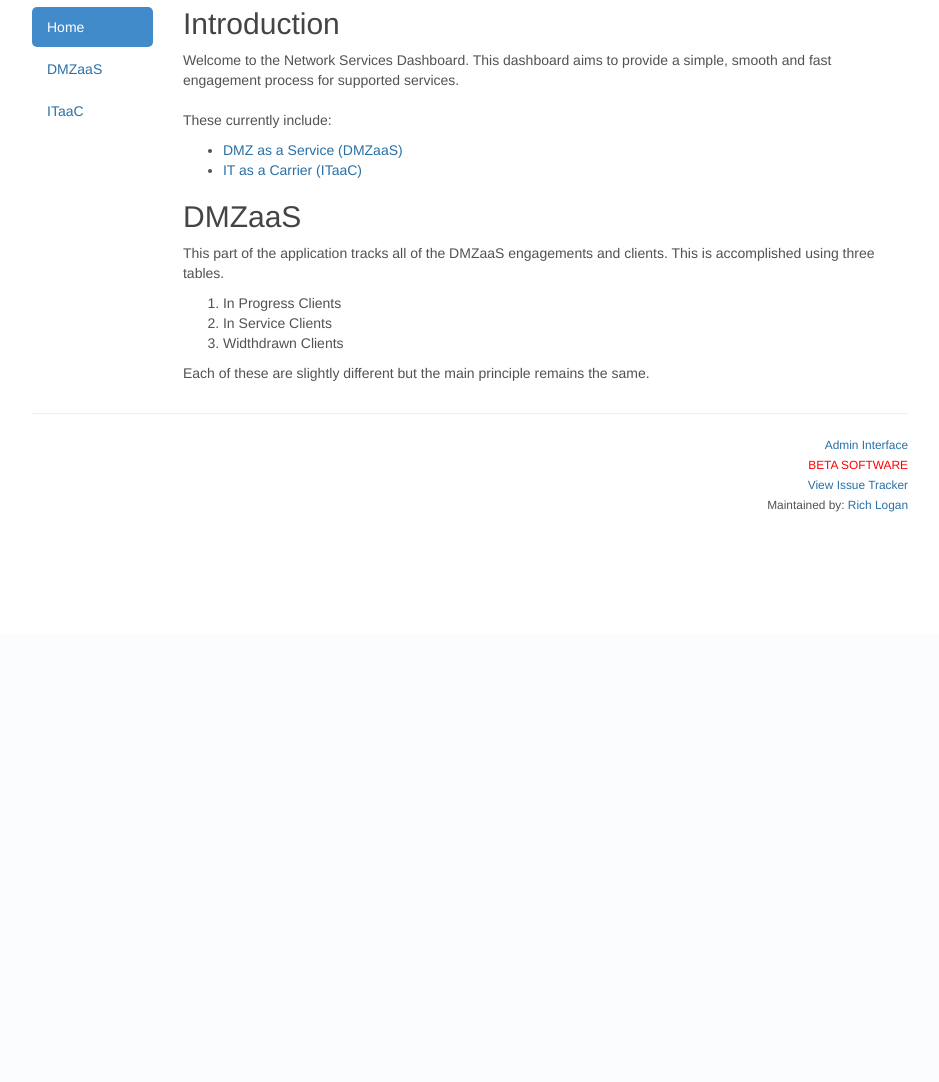
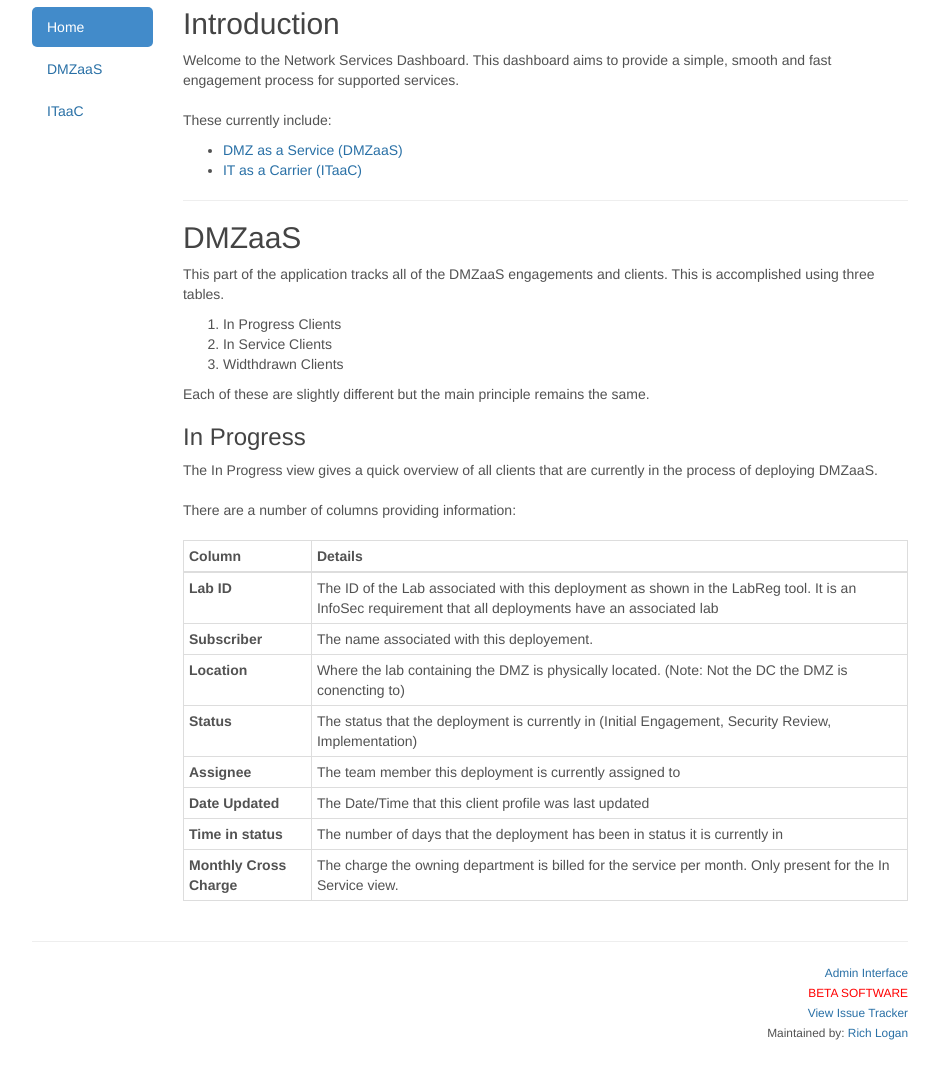
Before and after one commit to chochoa/NetworkServicesDashboard, a Flask app: page /help in a window 1280 px wide. Shown: the part 166-1248 px from the top of the page, without its empty margins (170-1109 px from the left). Before the commit the page ends 678 px from the top, so only its background shows below. Run offline with Flask 2, Linux system fonts and the light colour scheme; some libraries are stand-ins or nearby versions.

Commit message:
helpPages

```diff
--- a/networkServicesDashboard/templates/help/help.html
+++ b/networkServicesDashboard/templates/help/help.html
@@ -25,6 +25,8 @@
 				</p>
 			</div>
 
+			<hr />
+
 			<div id="dmzaas">
 				<h2>DMZaaS</h2>
 
@@ -37,6 +39,53 @@
 					</ol>
 
 					Each of these are slightly different but the main principle remains the same.
+
+					<h3>In Progress</h3>
+
+					The In Progress view gives a quick overview of all clients that are currently in the process of deploying DMZaaS.<br /><br />
+
+					There are a number of columns providing information:<br /><br />
+
+					<table class="table table-bordered table-condensed">
+						<thead>
+							<th>Column</th>
+							<th>Details</th>
+						</thead>
+						<tbody>
+							<tr>
+								<td><strong>Lab ID</strong></td>
+								<td>The ID of the Lab associated with this deployment as shown in the LabReg tool. It is an InfoSec requirement that all deployments have an associated lab</td>
+							</tr>
+							<tr>
+								<td><strong>Subscriber</strong></td>
+								<td>The name associated with this deployement.</td>
+							</tr>
+							<tr>
+								<td><strong>Location</strong></td>
+								<td>Where the lab containing the DMZ is physically located. (Note: Not the DC the DMZ is conencting to)</td>
+							</tr>
+							<tr>
+								<td><strong>Status</strong></td>
+								<td>The status that the deployment is currently in (Initial Engagement, Security Review, Implementation)</td>
+							</tr>
+							<tr>
+								<td><strong>Assignee</strong></td>
+								<td>The team member this deployment is currently assigned to</td>
+							</tr>
+							<tr>
+								<td><strong>Date Updated</strong></td>
+								<td>The Date/Time that this client profile was last updated</td>
+							</tr>
+							<tr>
+								<td><strong>Time in status</strong></td>
+								<td>The number of days that the deployment has been in status it is currently in</td>
+							</tr>
+							<tr>
+								<td><strong>Monthly Cross Charge</strong></td>
+								<td>The charge the owning department is billed for the service per month. Only present for the In Service view.</td>
+							</tr>
+						</tbody>
+					</table>
 				</p>
 			</div>
 		</div>
--- a/networkServicesDashboard/templates/template.html
+++ b/networkServicesDashboard/templates/template.html
@@ -3,8 +3,6 @@
   <head>
     {% block head %}
       <link rel="stylesheet" type="text/css" href="/static/css/bootstrap.min.css">
-      <script type="text/javascript" src="/static/js/Chart.js"></script>
-      <script type="text/javascript" src="/static/js/chartSetup.js"></script>
       <script type="text/javascript" src="http://code.jquery.com/jquery-1.9.1.js"></script>
       <script type="text/javascript" src="http://code.jquery.com/ui/1.10.3/jquery-ui.js"></script>
       <script type="text/javascript" src="/static/js/bootstrap.min.js"></script>
```
